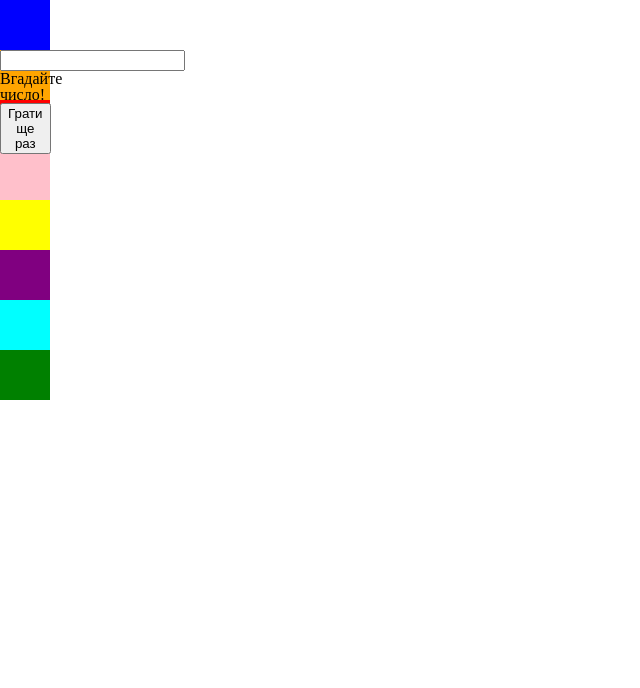
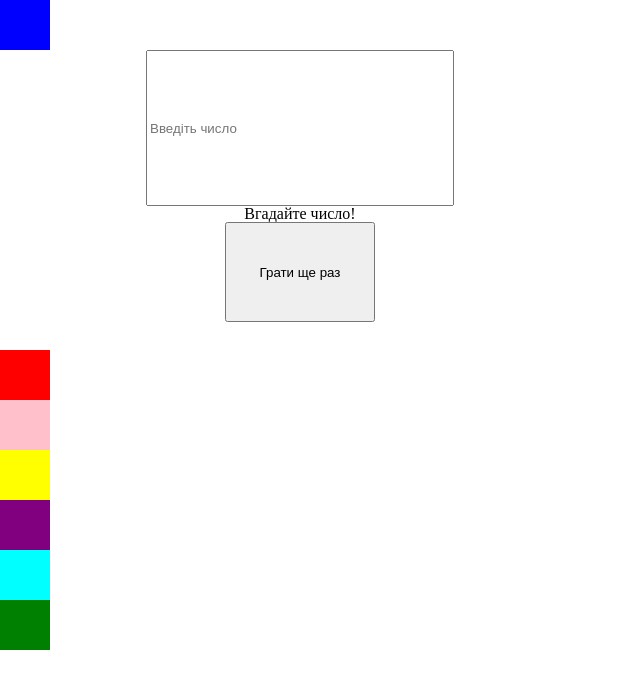
Before and after one commit to olehfff/goIteens-semester3project, a plain HTML site: page index.html in a window 1280 px wide. Shown: the whole page, without its empty margins (0-640 px from the left). Drawn offline with Linux system fonts and the light colour scheme.

Commit message:
add : index.html, oleh.css, oleh.js

```diff
--- a/css/oleh.css
+++ b/css/oleh.css
@@ -1,5 +1,14 @@
-.oleh {
-  width: 50px;
-  height: 50px;
-  background-color: orange;
+.oleh{
+  height: 300px;
+  width: 600px;
+  text-align: center;
+
 }
+input{
+  width: 300px;
+  height: 150px;
+}
+button{
+  height: 100px;
+  width: 150px;
+}
--- a/index.html
+++ b/index.html
@@ -6,7 +6,6 @@
   <meta name="viewport" content="width=device-width, initial-scale=1.0">
   <link rel="stylesheet" href="./css/reset.css" />
   <link rel="stylesheet" href="./css/main.css">
-  <link rel="stylesheet" href="style.css">
   <title>Проект 3 семестру</title>
 </head>
 <body>
@@ -27,9 +26,9 @@
 
     <!-- Олег -->
   <div class="oleh">
-   <input type="Введіть число">
+   <input class="number" type="number" placeholder="Введіть число">
    <h2>Вгадайте число!</h2>
-    <button>Грати ще раз</button>
+    <button class="button">Грати ще раз</button>
   </div>
 
 
--- a/scripts/oleh.js
+++ b/scripts/oleh.js
@@ -1 +1,8 @@
-console.log('Oleh');
+const buttonPlayAgain = document.querySelector(".button");
+console.log(buttonPlayAgain)
+
+const numberGess = document.querySelector(".number");
+console.log(numberGess)
+
+function getRandomNumber() {return Math.round(Math.random() * (10 - 1) + 1)}
+getRandomNumber()
```
